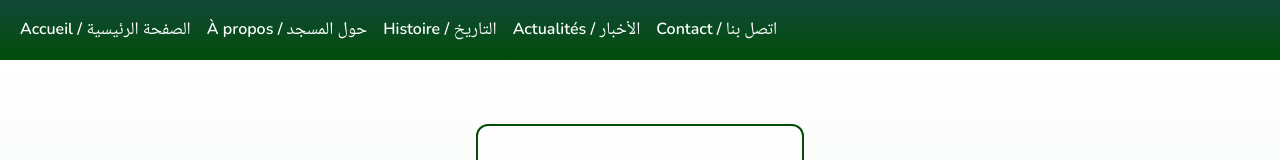
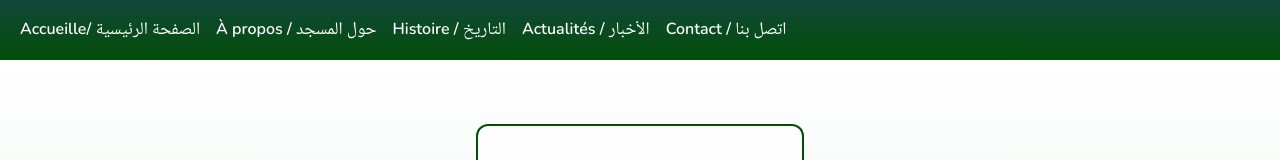
Before and after one commit to koala819/Al-Ihsane-Mosquee, a plain HTML site: page index.html in a window 1280 px wide. Shown: the top 160 px of the page. Drawn offline with nearby package versions, Linux system fonts and the light colour scheme; a web font is replaced by a local one.

Commit message:
try with fake change

```diff
--- a/index.html
+++ b/index.html
@@ -11,7 +11,7 @@
   <header class="site-header">
     <nav class="nav">
       <ul>
-        <li><a href="#home">Accueil / <span class="ar">الصفحة الرئيسية</span></a></li>
+        <li><a href="#home">Accueille/ <span class="ar">الصفحة الرئيسية</span></a></li>
         <li><a href="#about">À propos / <span class="ar">حول المسجد</span></a></li>
         <li><a href="#history">Histoire / <span class="ar">التاريخ</span></a></li>
         <li><a href="#news">Actualités / <span class="ar">الأخبار</span></a></li>
```
